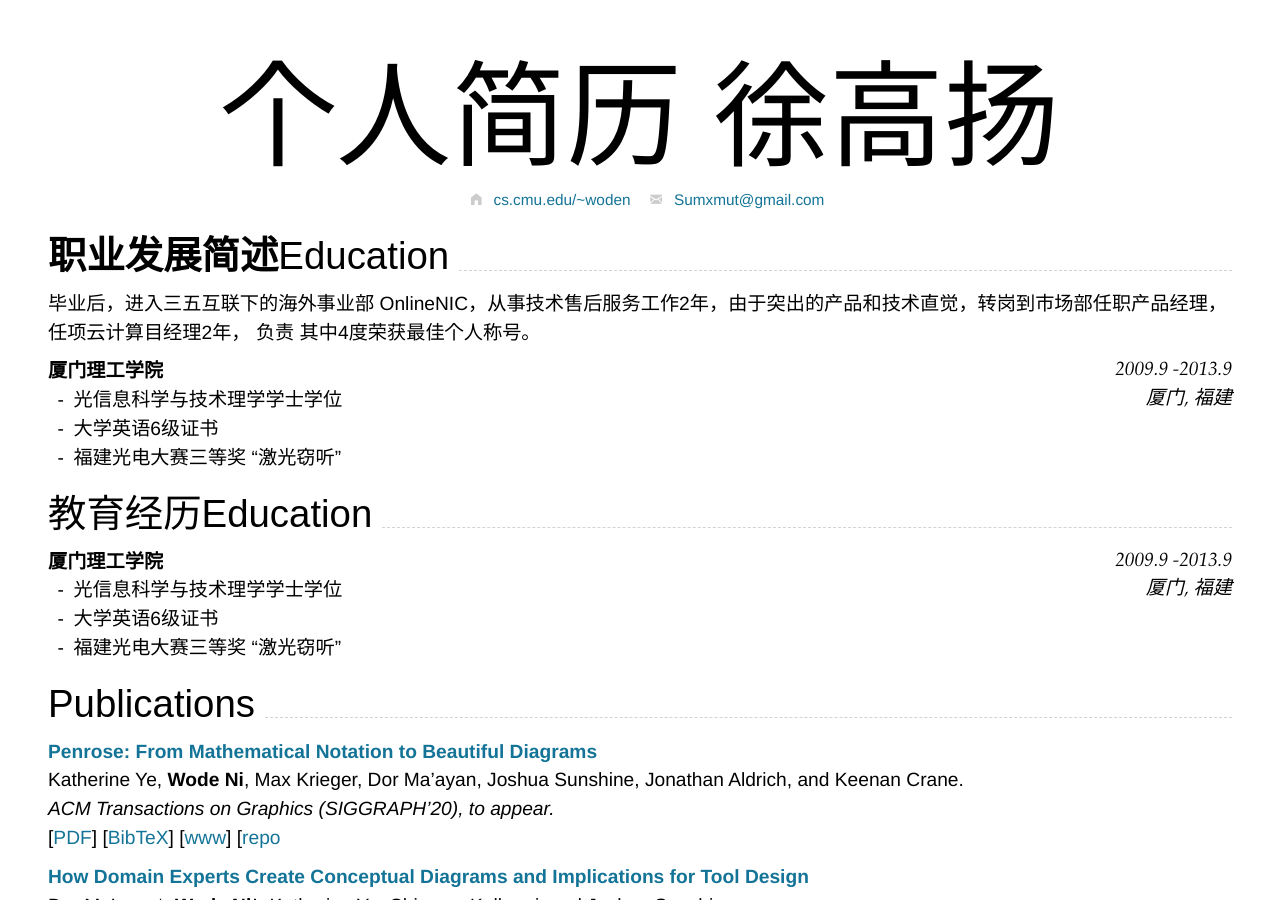
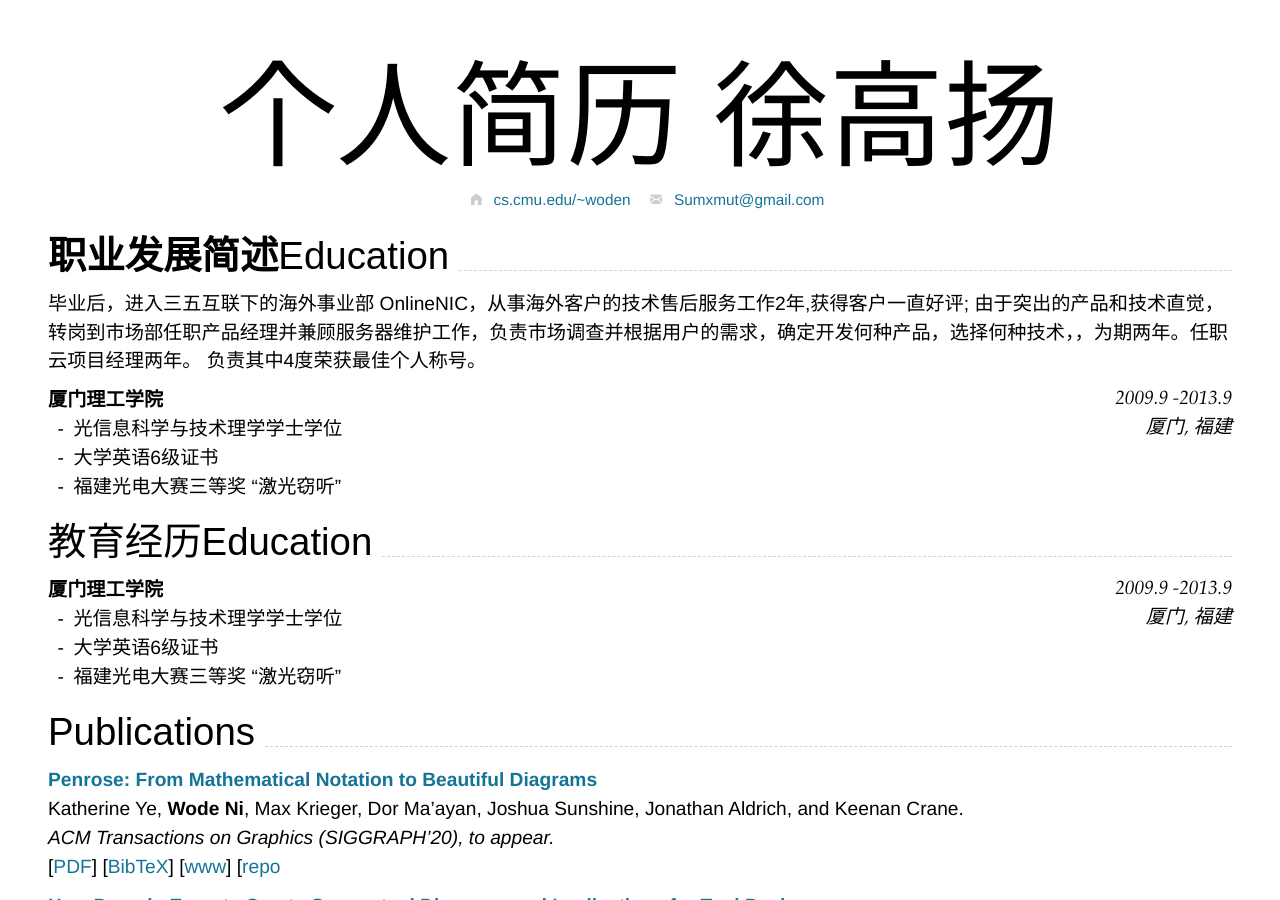
Before and after one commit to topgg/topgg.github.io, a Jekyll site: the page built from index.md, in a window 1280 px wide and 900 px high. Built offline with Jekyll 4.4.1, drawn with Linux system fonts in a browser that asks for light colours; nearby versions of some CDN libraries.

Commit message:
Update index.md

```diff
--- a/index.md
+++ b/index.md
@@ -23,9 +23,8 @@ Supported arguments:
 
 ## **职业发展简述** Education
 
-毕业后，进入三五互联下的海外事业部 OnlineNIC，从事技术售后服务工作2年，由于突出的产品和技术直觉，转岗到市场部任职产品经理，任项云计算目经理2年，
-负责
-其中4度荣获最佳个人称号。
+毕业后，进入三五互联下的海外事业部 OnlineNIC，从事海外客户的技术售后服务工作2年,获得客户一直好评; 由于突出的产品和技术直觉，转岗到市场部任职产品经理并兼顾服务器维护工作，负责市场调查并根据用户的需求，确定开发何种产品，选择何种技术，，为期两年。任职云项目经理两年。
+负责其中4度荣获最佳个人称号。
 
 
 ### **厦门理工学院** `2009.9 -2013.9`
```
